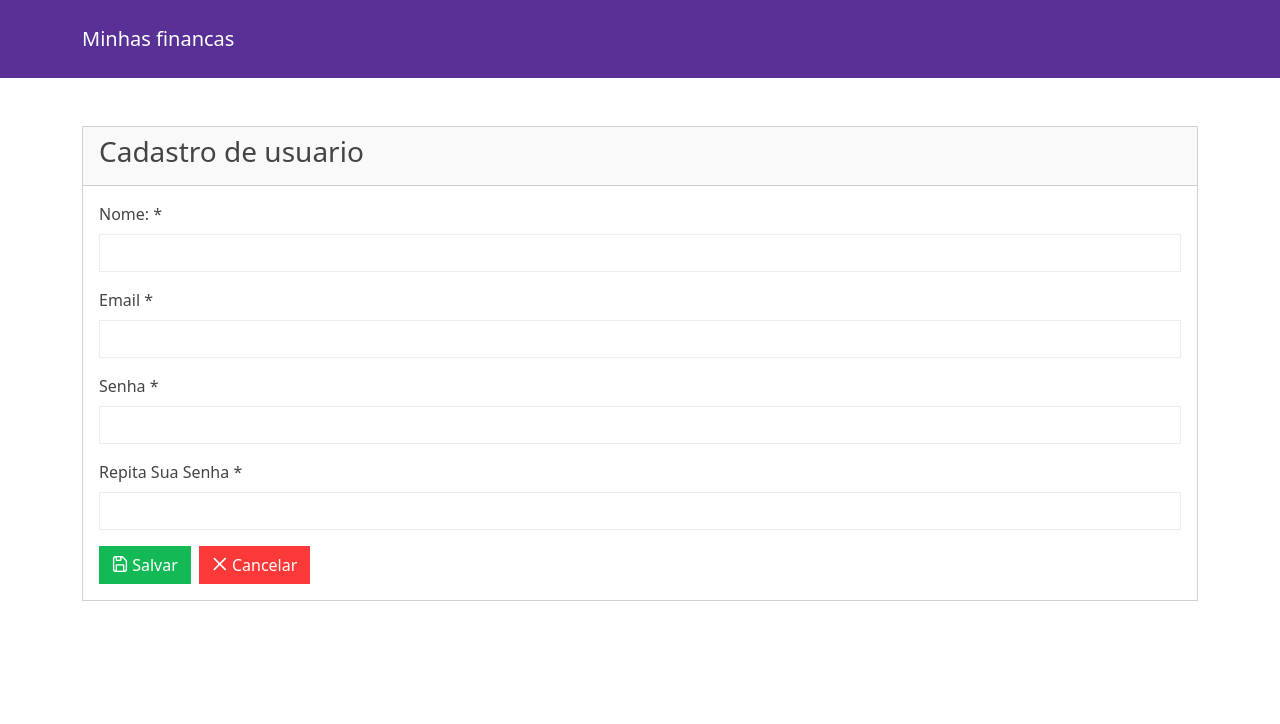
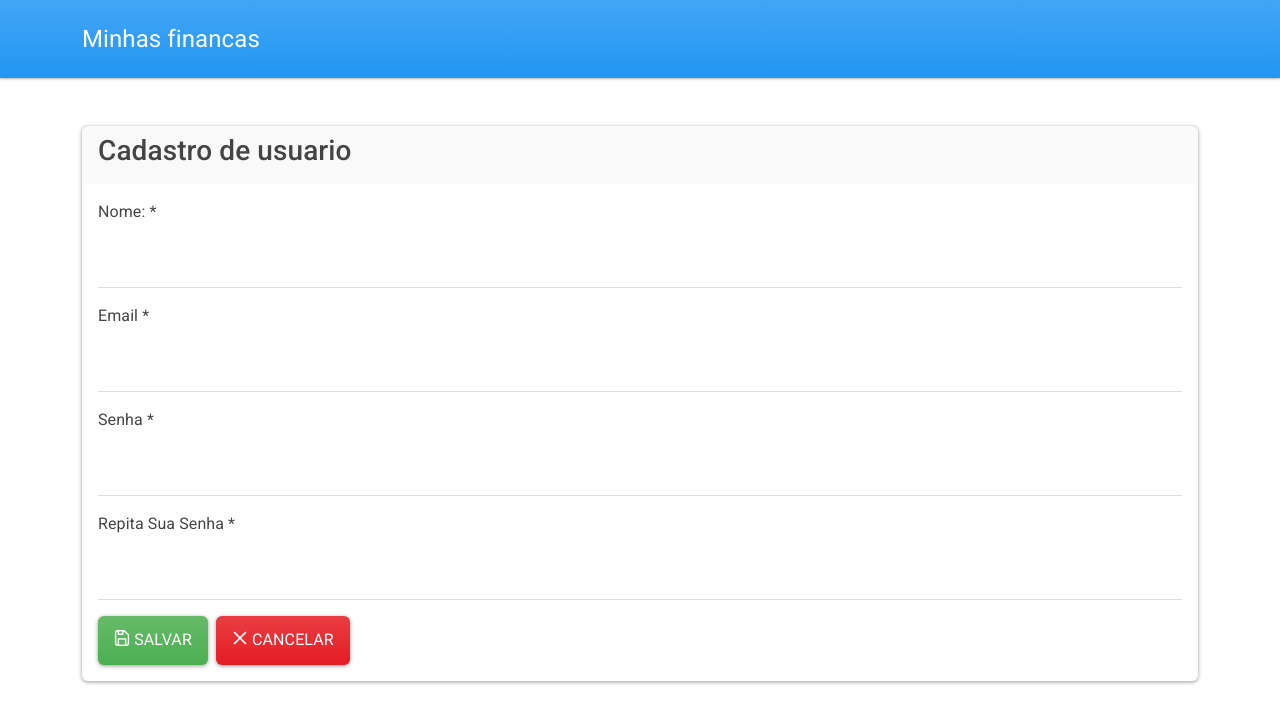
Before and after one commit to GustavoCanellasAvelineRocha/minhasFinancas-frontend, a React (Create React App) app: page /cadastro-usuarios in a window 1280 px wide. Shown: the top 724 px of the page. Built offline with nearby package versions, Linux system fonts and the light colour scheme.

Commit message:
mudancas visuais

```diff
--- a/src/main/App.js
+++ b/src/main/App.js
@@ -5,7 +5,7 @@ import Provedor from "./Provedor";
 
 import "toastr/build/toastr.min.js";
 
-import "bootswatch/dist/pulse/bootstrap.css";
+import "bootswatch/dist/materia/bootstrap.css";
 import "../custom.css";
 import "toastr/build/toastr.css";
 import "primeicons/primeicons.css";
--- a/src/views/cadastroUsuario.js
+++ b/src/views/cadastroUsuario.js
@@ -108,7 +108,7 @@ function CadastroUsuario() {
             </FormLabel>
             <FormLabel label="Senha *" htmlFor="inputSenha">
               <input
-                type="senha"
+                type="Password"
                 id="inputSenha"
                 name="senha"
                 value={usuario.senha}
@@ -118,7 +118,7 @@ function CadastroUsuario() {
             </FormLabel>
             <FormLabel label="Repita Sua Senha *" htmlFor="inputSenhaRepetida">
               <input
-                type="senhaRepetida *"
+                type="Password"
                 id="inputSenhaRepetida"
                 name="senhaRepetida"
                 value={usuario.senhaRepetida}
--- a/src/views/login.js
+++ b/src/views/login.js
@@ -73,7 +73,7 @@ function Login() {
                     </FormLabel>
                     <FormLabel htmlFor="exampleInputPassword1" label="Senha: *">
                       <input
-                        type="password"
+                        type="Password"
                         className="form-control"
                         id="exampleInputPassword1"
                         placeholder="Password"
```
